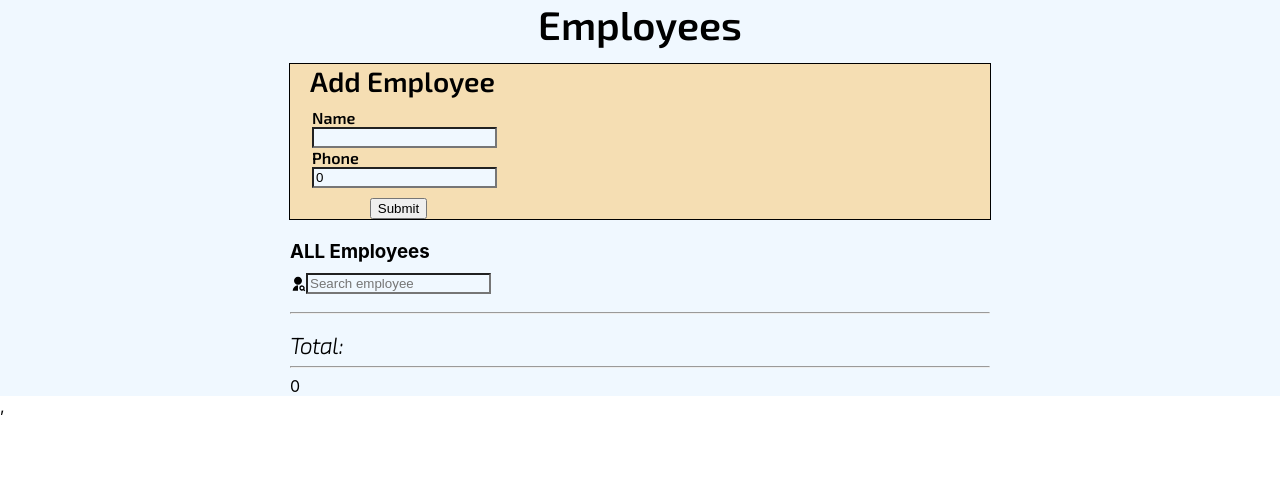
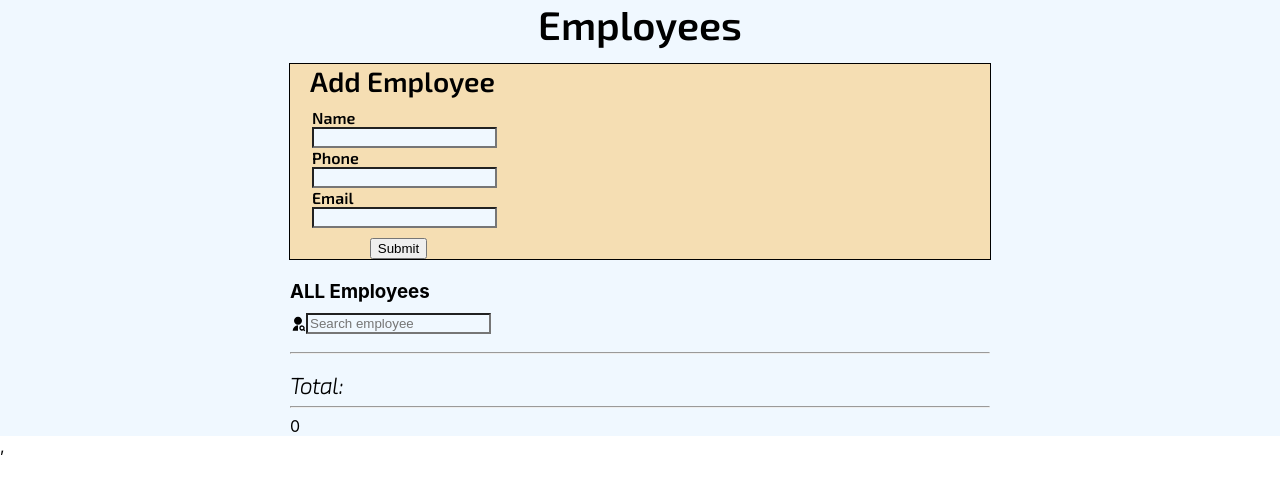
Before and after one commit to dmitruz/hotel-employees, a React (Create React App) app: page / in a window 1280 px wide. Shown: the top 490 px of the page. Built offline with nearby package versions, Linux system fonts and the light colour scheme.

Commit message:
add email style

```diff
--- a/src/components/EmployeesForm.js
+++ b/src/components/EmployeesForm.js
@@ -1,13 +1,14 @@
 import './EmployeesForm.scss';
 import { useDispatch, useSelector } from 'react-redux';
-import { changeName, changeNumber, addEmployee } from '../store';
+import { changeName, changeNumber, changeEmail, addEmployee } from '../store';
 
 const EmployeesForm = () => {
   const dispatch = useDispatch();
-  const { name, number } = useSelector(state => {
+  const { name, number, email } = useSelector(state => {
     return {
       name: state.form.name,
       number: state.form.number,
+      email: state.form.email,
     };
   });
 
@@ -20,11 +21,16 @@ const EmployeesForm = () => {
     dispatch(changeNumber(employeeNumber));
   };
 
+  const handleEmailChange = e => {
+    dispatch(changeEmail(e.target.value));
+  };
+
   const handleSubmit = e => {
     e.preventDefault();
-    dispatch(addEmployee({ name, number }));
+    dispatch(addEmployee({ name, number, email }));
     dispatch(changeName(''));
     dispatch(changeNumber(''));
+    dispatch(changeEmail(''));
   };
 
   return (
@@ -42,12 +48,11 @@ const EmployeesForm = () => {
             </div>
             <div className="field">
               <label className="label">Phone</label>
-              <input
-                className="input is-expanded"
-                value={number}
-                onChange={handleNumberChange}
-                type="number"
-              />
+              <input className="input is-expanded" value={number} onChange={handleNumberChange} />
+            </div>
+            <div className="field">
+              <label className="label">Email</label>
+              <input className="input is-expanded" value={email} onChange={handleEmailChange} />
             </div>
           </div>
           <div className="form__submit-btn">
--- a/src/components/EmployeesList.js
+++ b/src/components/EmployeesList.js
@@ -24,9 +24,9 @@ const EmployeesList = () => {
 
     return (
       <div key={employee.id} className={`panel ${bold && 'bold'}`}>
-        <p>
-          {employee.name} - {employee.number}
-        </p>
+        <p className="employee__data"> Name: &nbsp; {employee.name}</p>
+        <p className="employee__data">Telephone: &nbsp;{employee.number}</p>
+        <p className="employee__data">Email: &nbsp; {employee.email}</p>
         <button className="button__delete" onClick={() => handleEmployeeDelete(employee)}>
           Delete
         </button>
--- a/src/components/EmployeesList.scss
+++ b/src/components/EmployeesList.scss
@@ -10,6 +10,13 @@
   width: 700px;
 }
 
+.employee__data {
+  display: flex;
+  flex-direction: column;
+  margin-top: 6px;
+  padding: 0;
+}
+
 .button__delete {
 margin-left: 10px;
 background-color: red;
@@ -18,7 +25,8 @@ background-color: red;
 .panel {
   padding: 10px;
   display: flex;
-  flex-direction: row;
+  flex-direction: column;
   justify-content: space-between;
-  align-items: center;
+  align-items:flex-start;
+  border: 1px solid black;
 }
--- a/src/store/index.js
+++ b/src/store/index.js
@@ -5,7 +5,7 @@ import {
   removeEmployee,
   changeSearchTerm,
 } from './slices/employeesSlice';
-import { formReducer, changeName, changeNumber } from './slices/formSlice';
+import { formReducer, changeName, changeNumber, changeEmail } from './slices/formSlice';
 
 const store = configureStore({
   reducer: {
@@ -14,4 +14,4 @@ const store = configureStore({
   },
 });
 
-export { store, changeName, changeNumber, addEmployee, removeEmployee, changeSearchTerm };
+export { store, changeName, changeNumber, changeEmail, addEmployee, removeEmployee, changeSearchTerm };
--- a/src/store/slices/employeesSlice.js
+++ b/src/store/slices/employeesSlice.js
@@ -14,6 +14,7 @@ const EmployeesSlice = createSlice({
       state.data.push({
         name: action.payload.name,
         number: action.payload.number,
+        email: action.payload.email,
         id: nanoid(),
       });
     },
--- a/src/store/slices/formSlice.js
+++ b/src/store/slices/formSlice.js
@@ -5,7 +5,8 @@ const formSlice = createSlice({
   name: 'form',
   initialState: {
     name: '',
-    number: 0,
+    number: '',
+    email: '',
   },
   reducers: {
     changeName(state, action) {
@@ -14,14 +15,18 @@ const formSlice = createSlice({
     changeNumber(state, action) {
       state.number = action.payload;
     },
+    changeEmail(state, action) {
+      state.email = action.payload;
+    },
   },
   extraReducers(builder) {
     builder.addCase(addEmployee, (state, action) => {
       state.name = '';
       state.number = '';
+      state.email = '';
     });
   },
 });
 
-export const { changeName, changeNumber } = formSlice.actions;
+export const { changeName, changeNumber, changeEmail } = formSlice.actions;
 export const formReducer = formSlice.reducer;
```
